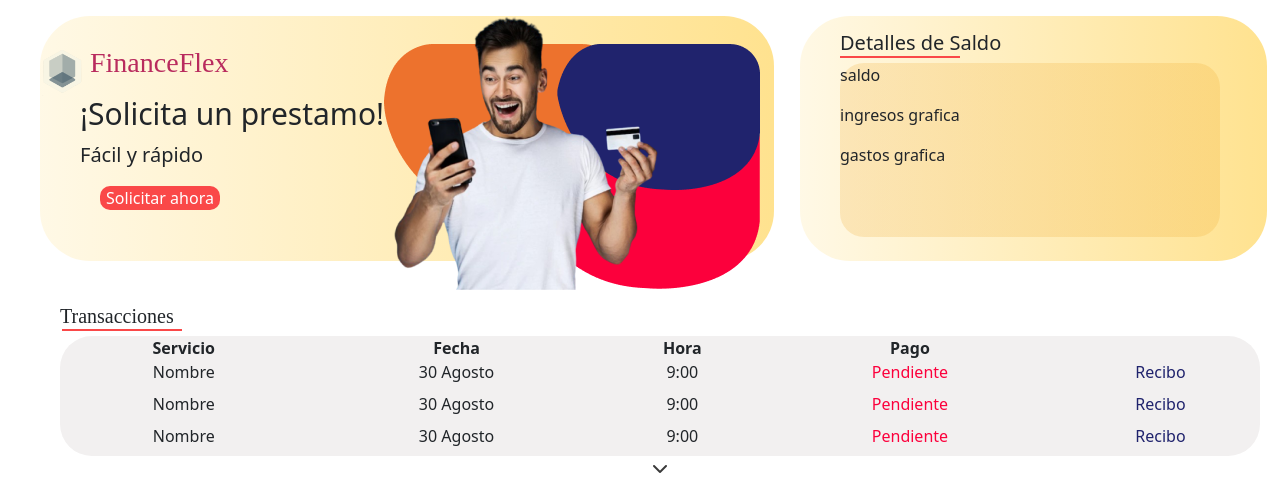
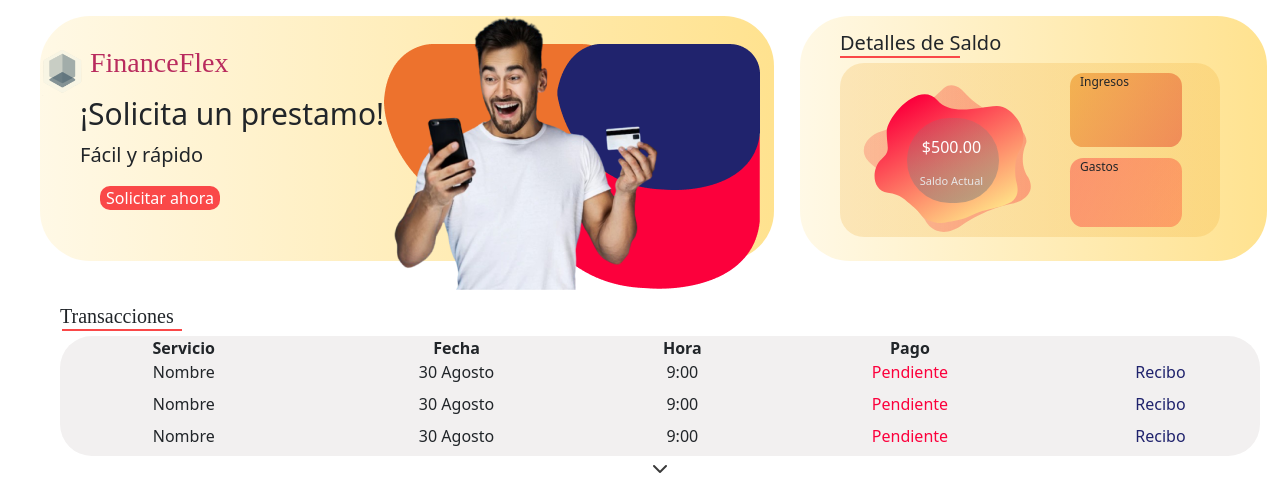
Before and after one commit to GilbertoMV/FinanceFlex, a PHP site: page /main.html in a window 1280 px wide. Shown: the part 108-602 px from the top of the page. Run offline with PHP 8.4, Linux system fonts and the light colour scheme; some libraries are stand-ins or nearby versions; some web fonts are replaced.

Commit message:
detalles de saldo

```diff
--- a/main.html
+++ b/main.html
@@ -59,13 +59,21 @@
             <div class="line"></div>
             <div class="fond">
                 <div class="actual">
-                    <p>saldo</p>
+                    <div class="vectores">
+                        <img src="public/img/vectores.svg" alt="">
+                    </div>
+                    <div class="elipse">
+                        <div class="txt">
+                            <h6>$500.00</h6>
+                            <p>Saldo Actual</p>
+                        </div>
+                    </div>
                 </div>
                 <div class="ingreso">
-                    <p>ingresos grafica</p>
+                    <p>Ingresos</p>
                 </div>
                 <div class="gasto">
-                    <p>gastos grafica</p>
+                    <p>Gastos</p>
                 </div>
             </div>
         </div>
--- a/public/css/main.css
+++ b/public/css/main.css
@@ -341,6 +341,70 @@ main .transacciones h2{
   background: linear-gradient(270deg, rgba(252, 0, 60, 0.42)-12.08%, rgba(5, 0, 252, 0.62) 24.26%, #FFB8B8 108.23%);
   border-radius: 24px;
 }
+.elipse{
+  position: absolute;
+  width: 92px;
+  height: 85px;
+  left: 67px;
+  top: 55px;
+  border-radius: 100px;
+  text-align: center;
+
+  background: linear-gradient(165.12deg, rgba(123, 123, 123, 0.21) 10.5%, rgba(123, 123, 123, 0.49) 85.67%);
+}
+.txt{
+  display: flex;
+  flex-direction: column;
+  align-items: center;
+  padding: 0px;
+  gap: 7.13px;
+
+  position: absolute;
+  width: 68.94px;
+  height: 31.05px;
+  left: 10px;
+  top: 20px;
+}
+.txt h6{
+  color: #fff;;
+}
+.txt p{
+  font-size: 11px;
+  color: #e7e7e7;
+}
+/*.elipse p{
+  font-size: 11px;
+  margin-top: 55px;
+  color: #E7E7E7;
+}*/
+.ingreso{
+  position: absolute;
+  width: 112px;
+  height: 73.34px;
+  left: 230px;
+  top: 10px;
+
+  background: linear-gradient(300.87deg, rgba(231, 76, 60, 0.58) -14.54%, rgba(239, 169, 43, 0.67) 121.27%);
+  border-radius: 13.2273px;
+}
+.ingreso p{
+  font-size: 12px;
+  margin-left: 10px;
+}
+.gasto{
+  position: absolute;
+  width: 111.63px;
+  height: 68.54px;
+  left: 230px;
+  top: 95px;
+
+  background: linear-gradient(119.25deg, rgba(250, 72, 72, 0.5) -22.91%, rgba(255, 0, 0, 0.25) 111.3%);
+  border-radius: 13.2167px;
+}
+.gasto p{
+  font-size: 12px;
+  margin-left: 10px;
+}
 
 @media screen and (max-width:768px){
 
```
Also changed, not shown: prestamos.html (line endings or trailing spaces), public/img/vectores.svg (added).
